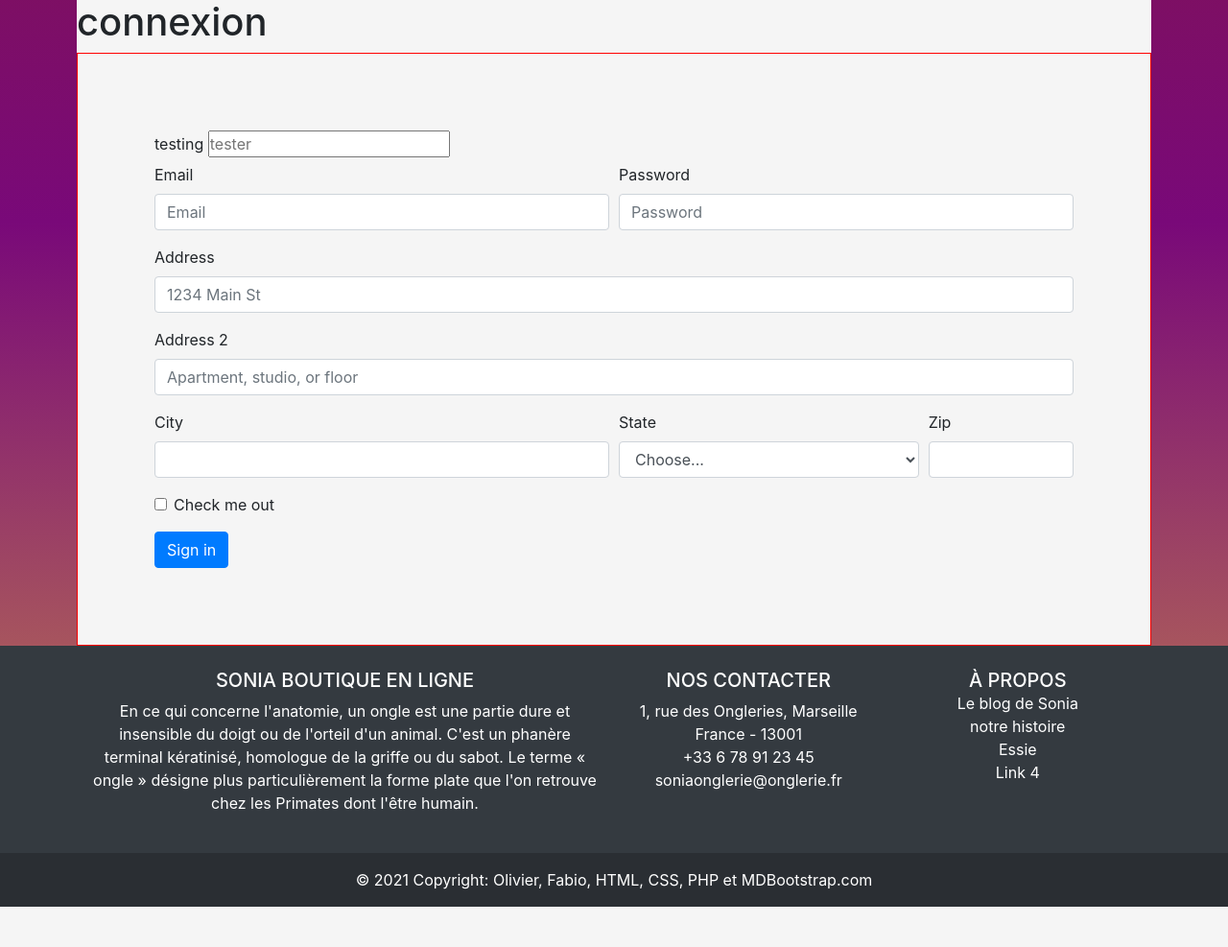
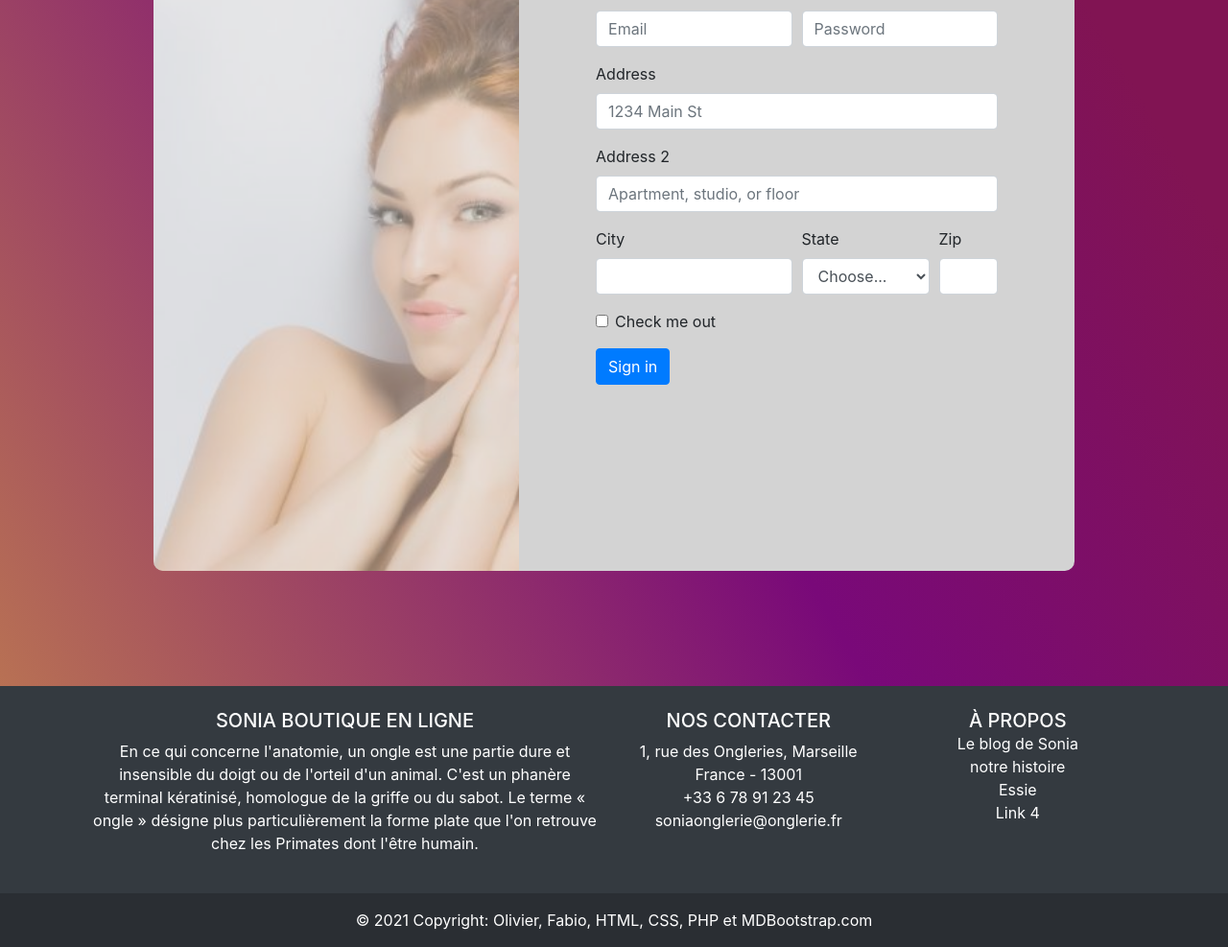
Before and after one commit to fabio-tenorio/boutique, a PHP site: page /ControllerUser/connexion/ in a window 1280 px wide. Shown: the part 481-1468 px from the top of the page at 96% size. Before the commit the page ends 1426 px from the top, so only its background shows below. Run offline with PHP 8.4, Linux system fonts and the light colour scheme; some web fonts are replaced.

Commit message:
some style for the connexion form

```diff
--- a/Application/Controllers/ControllerUser.php
+++ b/Application/Controllers/ControllerUser.php
@@ -2,8 +2,6 @@
 Namespace App\Application\Controllers;
 Use App\Application\Controller;
 Use App\Application\Models\ModelUser;
-
-// var_dump($_GET);
 
 class ControllerUser extends Controller {
 
@@ -56,7 +54,7 @@ class ControllerUser extends Controller {
         if (isset($_POST['login']))
         {
             $_POST['id_droit']=1;
-            var_dump($this->new_user($_POST));
+            $this->new_user($_POST);
         }
         $this->render('inscription');
     }
--- a/Application/Model.php
+++ b/Application/Model.php
@@ -67,10 +67,9 @@ abstract class Model
         $stmt->bindValue(':db_name', $db_name, \PDO::PARAM_STR);
         $stmt->execute();
         $result = array();
-        // var_dump($result);die;
         while ($row = $stmt->fetch(\PDO::FETCH_ASSOC))
         {
-            $result[] = $row['COLUMN_NAME'];
+            $result[] = $row['column_name'];
         }
         return $result;
     }
--- a/View/connexion.php
+++ b/View/connexion.php
@@ -1,15 +1,15 @@
 <?php
-// var_dump($_GET);
+Namespace App\View;
+Use App\Application\Controller;
+Use App\Application\Controllers\ControllerAccueil as ControllerAccueil;
+
 ?>
 <!-- <main id="main_connexion"> -->
-<div>
-<div>
-  <img src="<?php var_dump(IMAGES)?>bg-produits.jpg" alt="bg">
+<div id="main_connexion">
+<div id="img-connexion">
 </div>
-<h1>connexion</h1>
 <form id="formulaire_connexion" action="<?php echo CONNEXION; ?>" method="GET">
-  <label for="test">testing</label>
-  <input type="text" name="test" placeholder="tester">
+  <h1>connexion</h1>
   <div class="form-row">
     <div class="form-group col-md-6">
       <label for="email">Email</label>
@@ -56,5 +56,4 @@
   <button type="submit" class="btn btn-primary">Sign in</button>
 </form>
 </div>
-
 <!-- </main> -->
--- a/View/inscription.php
+++ b/View/inscription.php
@@ -24,12 +24,12 @@
         <input type="text" placeholder="votre prénom" name="prenom" id="prenom" required>
     </div>
     <div>
-        <label for="Nom"><b>Nom</b></label>
+        <label for="nom"><b>Nom</b></label>
         <input type="text" placeholder="votre nom" name="nom" id="nom" required>
     </div>
     <div>
-        <label for="email"><b>e-mail</b></label>
-        <input type="text" placeholder="votre courrier électronique" name="email" id="email" required>
+        <label for="mail"><b>e-mail</b></label>
+        <input type="text" placeholder="votre courrier électronique" name="mail" id="mail" required>
     </div>
     <div>
         <label for="telephone"><b>téléphone</b></label>
--- a/View/template.php
+++ b/View/template.php
@@ -1,6 +1,6 @@
 <?php
 session_start();
-var_dump($_POST);
+
 ?>
 
 <!DOCTYPE html>
--- a/css/style.css
+++ b/css/style.css
@@ -15,10 +15,10 @@ body {
     /* align-items: center; */
     width: 100%;
     /* background: linear-gradient(180deg, rgba(107,31,60,1) 0%, rgba(136,75,98,1) 50%, rgba(166,120,138,1) 100%);  */
-    background: linear-gradient(180deg, rgba(129,20,83,1) 20%, rgba(121,9,121,1) 50%, rgba(195,131,77,1) 100%);
+    background: linear-gradient(240deg, rgba(129,20,83,1) 20%, rgba(121,9,121,1) 50%, rgba(195,131,77,1) 100%);
 }
 
-main {
+#main_accueil {
     margin: 0 80px;
     background-color: whitesmoke;
 }
@@ -171,18 +171,34 @@ a:hover {
 /* PAGE CONNEXION */
 
 #main_connexion {
-    margin: 20vh 40vh;
+    margin: 15vh 20vh;
+    /* padding: 5vh; */
+    border-radius: 10px;
+    background-color: lightgray;
+    display: flex;
+    flex-direction: row;
+    min-height: 100vh;
 }
 
-/* #main_connexion h1 {
+#main_connexion form {
+    padding: 10vh;
+}
+
+#main_connexion form h1 {
     text-align: center;
     width: 100%;
-    margin-bottom: 15vh;
-} */
+    margin-bottom: 7vh;
+}
 
-#formulaire_connexion {
-    border: 1px solid red;
-    padding: 10vh;
+#img-connexion {
+    background-image: url(../images/bg-cheveux.jpg);
+    background-size: cover;
+    height: inherit;
+    width: 65%;
+    border-radius: inherit;
+    border-top-right-radius: 0;
+    border-bottom-right-radius: 0;
+    opacity: 0.5;
 }
 
 /* PAGE 404 */
```
Also changed, not shown: View/accueil.php (+5 -3 lines).
